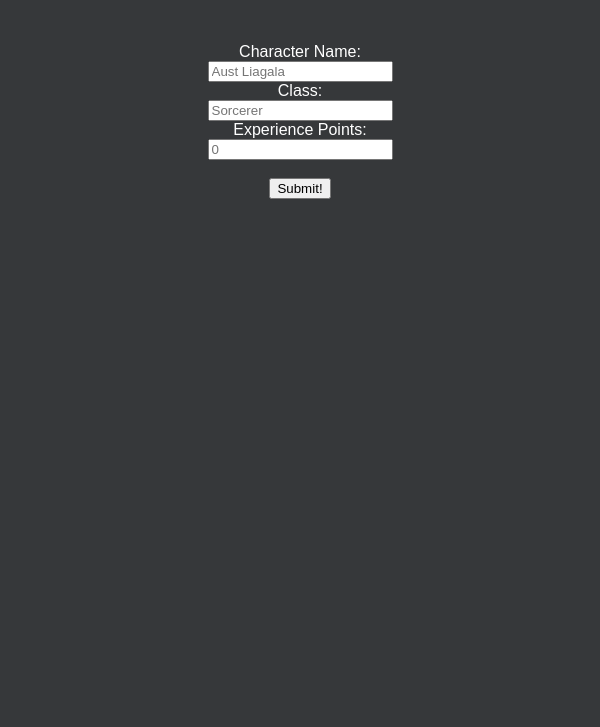
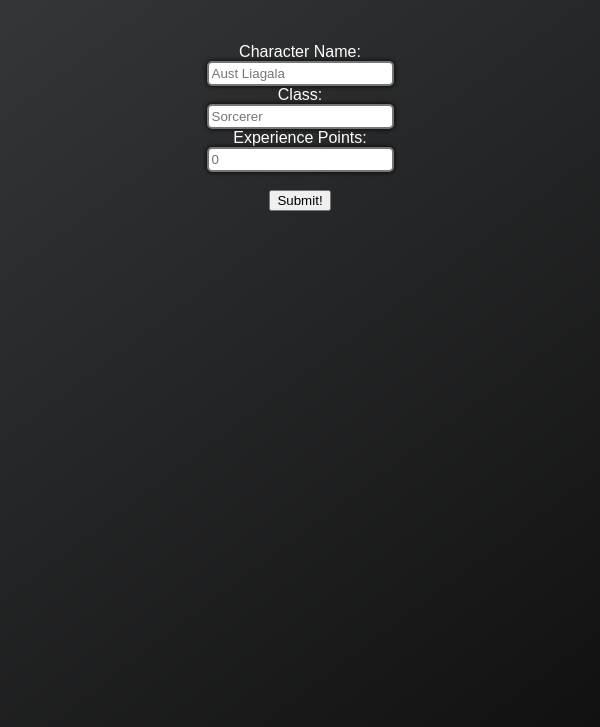
Before and after one commit to Mathih13/dnd-electron-funtimes, an Electron app: page electron-quick-start/createcharacter.html in a window 600 px wide. Shown: the part 73-800 px from the top of the page. Drawn offline with Linux system fonts and the light colour scheme; no server answers.

Commit message:
Aesthetic changes
Mostly just aesthetic chances and some outdated lines.

```diff
--- a/electron-quick-start/createcharacter.html
+++ b/electron-quick-start/createcharacter.html
@@ -8,7 +8,6 @@
           body {
           font-family: Arial, Helvetica, sans-serif;
           color:white;
-          background:#36383a;
 
 		text-align:center;
           }
@@ -19,11 +18,11 @@
       <br /><br />
       <form onsubmit="return false">
           Character Name: <br />
-          <input type="text" placeholder="Aust Liagala" id="characterName"  /> <br />
+          <input type="text" placeholder="Aust Liagala" id="characterName"  class="field"/> <br />
           Class: <br />
-          <input type="text" placeholder="Sorcerer" id="characterClass" /><br />
+          <input type="text" placeholder="Sorcerer" id="characterClass" class="field"/><br />
           Experience Points: <br />
-          <input type="number" placeholder="0" id="characterExp" /><br /><br />
+          <input type="number" placeholder="0" id="characterExp" class="field"/><br /><br />
           <button onclick="CreateChar()">Submit!</button>
       </form>
   </body>
--- a/electron-quick-start/stylesheet.css
+++ b/electron-quick-start/stylesheet.css
@@ -9,4 +9,21 @@
 
 	body {
 		animation: fadein 0.5s;
+		height:100%
+		background: #36383a; /* For browsers that do not support gradients */
+		background: -webkit-linear-gradient(left top, #36383a, #111); /* For Safari 5.1 to 6.0 */
+		background: -o-linear-gradient(left top,#36383a, #111); /* For Opera 11.1 to 12.0 */
+		background: -moz-linear-gradient(left top,#36383a, #111); /* For Firefox 3.6 to 15 */
+		background: linear-gradient(left top,#36383a, #111); /* Standard syntax */
+		margin: 0;
+		background-repeat: no-repeat;
+		background-attachment: fixed;
+		padding:0 20px;
 	}
+
+	.field {
+		border-radius:5px;
+		border-style:solid;
+		padding:3px;
+		box-shadow:0px 0px 5px black;
+	}
```
Also changed, not shown: electron-quick-start/characterlist.html (+1 -2 lines), electron-quick-start/index.html (+0 -1 lines).
